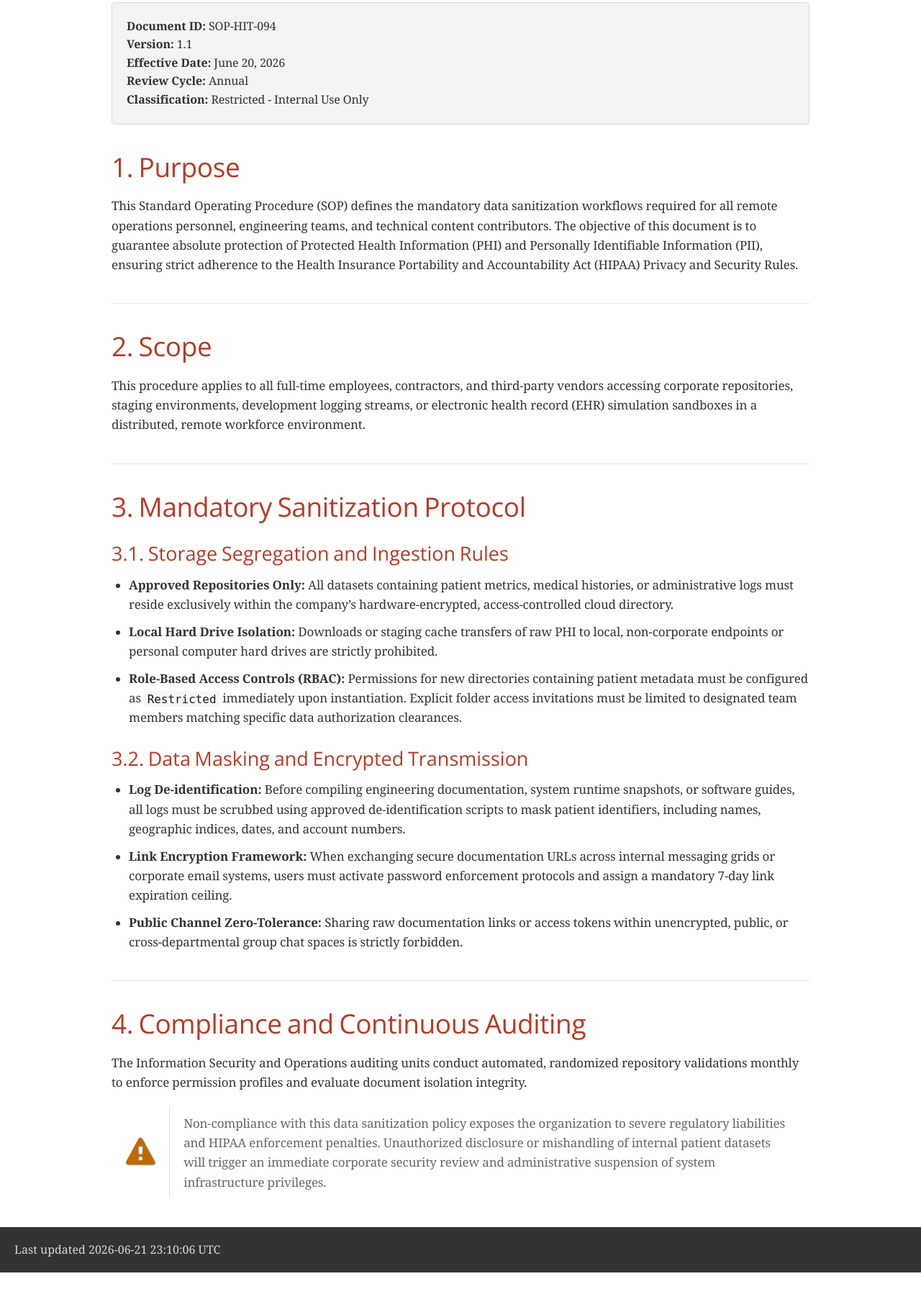
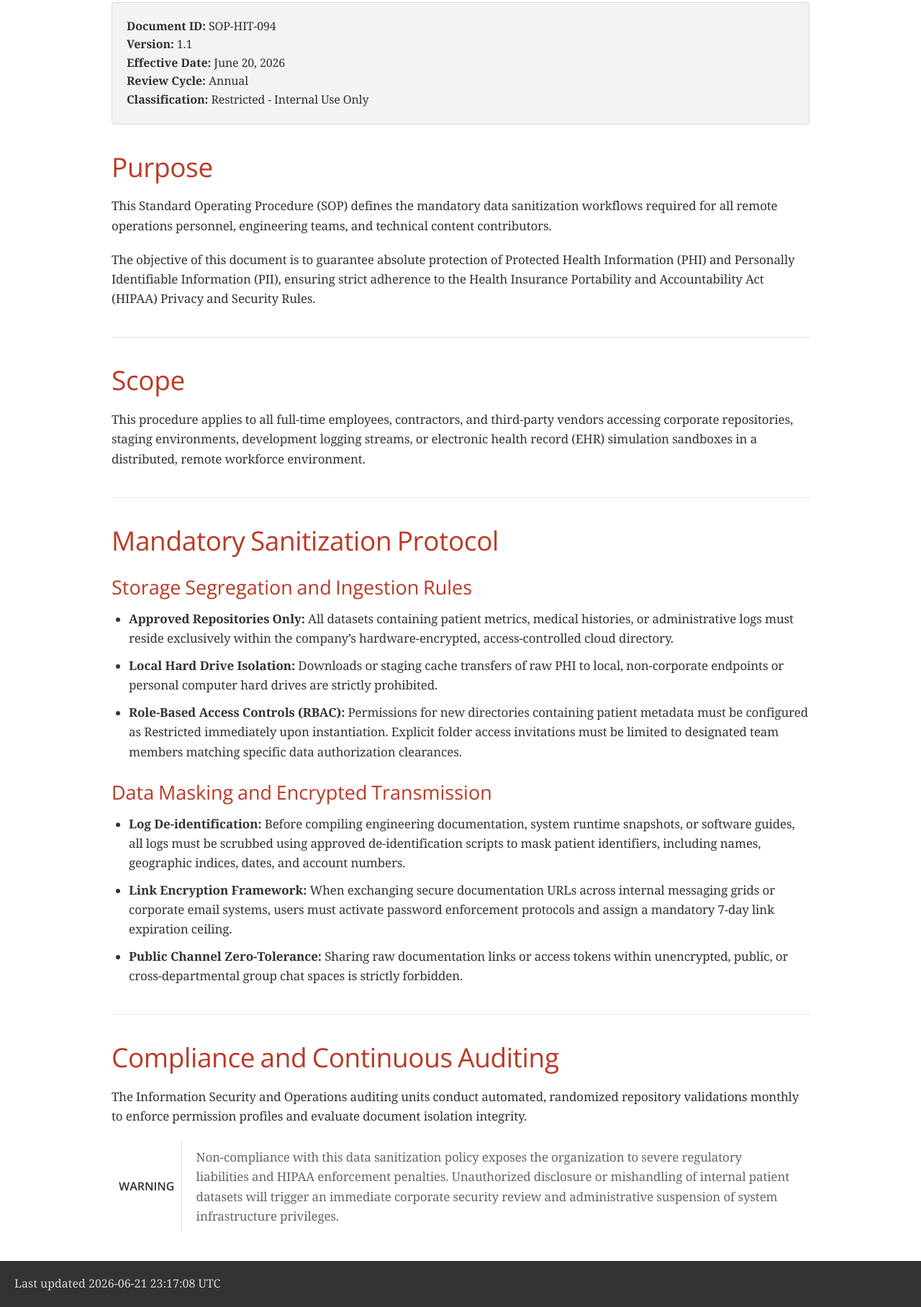
Before and after one commit to RainHajley/technical-writing-portfolio, a plain HTML site: page docs/sensitive-data-sop.html in a window 1280 px wide. Shown: the part 168-1984 px from the top of the page at 72% size. Before the commit the page ends 1936 px from the top, so only its background shows below. Drawn offline with nearby package versions, Linux system fonts and the light colour scheme; a web font is replaced by a local one.

Commit message:
Automated CI/CD: Rendered all pipeline assets to HTML

```diff
--- a/docs/sensitive-data-sop.html
+++ b/docs/sensitive-data-sop.html
@@ -433,7 +433,6 @@ body.book #toc,body.book #preamble,body.book h1.sect0,body.book .sect1>h2{page-b
 #footer-text{color:rgba(0,0,0,.6);font-size:.9em}}
 @media amzn-kf8{#header,#content,#footnotes,#footer{padding:0}}
 </style>
-<link rel="stylesheet" href="https://cdnjs.cloudflare.com/ajax/libs/font-awesome/4.7.0/css/font-awesome.min.css">
 </head>
 <body class="article">
 <div id="header">
@@ -442,7 +441,7 @@ body.book #toc,body.book #preamble,body.book h1.sect0,body.book .sect1>h2{page-b
 <div id="content">
 <div id="preamble">
 <div class="sectionbody">
-<div class="sidebarblock">
+<div class="sidebarblock sidebar">
 <div class="content">
 <div class="paragraph">
 <p><strong>Document ID:</strong> SOP-HIT-094<br>
@@ -456,15 +455,18 @@ body.book #toc,body.book #preamble,body.book h1.sect0,body.book .sect1>h2{page-b
 </div>
 </div>
 <div class="sect1">
-<h2 id="_purpose">1. Purpose</h2>
+<h2 id="_purpose">Purpose</h2>
 <div class="sectionbody">
 <div class="paragraph">
-<p>This Standard Operating Procedure (SOP) defines the mandatory data sanitization workflows required for all remote operations personnel, engineering teams, and technical content contributors. The objective of this document is to guarantee absolute protection of Protected Health Information (PHI) and Personally Identifiable Information (PII), ensuring strict adherence to the Health Insurance Portability and Accountability Act (HIPAA) Privacy and Security Rules.</p>
+<p>This Standard Operating Procedure (SOP) defines the mandatory data sanitization workflows required for all remote operations personnel, engineering teams, and technical content contributors.</p>
+</div>
+<div class="paragraph">
+<p>The objective of this document is to guarantee absolute protection of Protected Health Information (PHI) and Personally Identifiable Information (PII), ensuring strict adherence to the Health Insurance Portability and Accountability Act (HIPAA) Privacy and Security Rules.</p>
 </div>
 </div>
 </div>
 <div class="sect1">
-<h2 id="_scope">2. Scope</h2>
+<h2 id="_scope">Scope</h2>
 <div class="sectionbody">
 <div class="paragraph">
 <p>This procedure applies to all full-time employees, contractors, and third-party vendors accessing corporate repositories, staging environments, development logging streams, or electronic health record (EHR) simulation sandboxes in a distributed, remote workforce environment.</p>
@@ -472,10 +474,10 @@ body.book #toc,body.book #preamble,body.book h1.sect0,body.book .sect1>h2{page-b
 </div>
 </div>
 <div class="sect1">
-<h2 id="_mandatory_sanitization_protocol">3. Mandatory Sanitization Protocol</h2>
+<h2 id="_mandatory_sanitization_protocol">Mandatory Sanitization Protocol</h2>
 <div class="sectionbody">
 <div class="sect2">
-<h3 id="_storage_segregation_and_ingestion_rules">3.1. Storage Segregation and Ingestion Rules</h3>
+<h3 id="_storage_segregation_and_ingestion_rules">Storage Segregation and Ingestion Rules</h3>
 <div class="ulist">
 <ul>
 <li>
@@ -485,13 +487,13 @@ body.book #toc,body.book #preamble,body.book h1.sect0,body.book .sect1>h2{page-b
 <p><strong>Local Hard Drive Isolation:</strong> Downloads or staging cache transfers of raw PHI to local, non-corporate endpoints or personal computer hard drives are strictly prohibited.</p>
 </li>
 <li>
-<p><strong>Role-Based Access Controls (RBAC):</strong> Permissions for new directories containing patient metadata must be configured as <code>Restricted</code> immediately upon instantiation. Explicit folder access invitations must be limited to designated team members matching specific data authorization clearances.</p>
+<p><strong>Role-Based Access Controls (RBAC):</strong> Permissions for new directories containing patient metadata must be configured as Restricted immediately upon instantiation. Explicit folder access invitations must be limited to designated team members matching specific data authorization clearances.</p>
 </li>
 </ul>
 </div>
 </div>
 <div class="sect2">
-<h3 id="_data_masking_and_encrypted_transmission">3.2. Data Masking and Encrypted Transmission</h3>
+<h3 id="_data_masking_and_encrypted_transmission">Data Masking and Encrypted Transmission</h3>
 <div class="ulist">
 <ul>
 <li>
@@ -509,7 +511,7 @@ body.book #toc,body.book #preamble,body.book h1.sect0,body.book .sect1>h2{page-b
 </div>
 </div>
 <div class="sect1">
-<h2 id="_compliance_and_continuous_auditing">4. Compliance and Continuous Auditing</h2>
+<h2 id="_compliance_and_continuous_auditing">Compliance and Continuous Auditing</h2>
 <div class="sectionbody">
 <div class="paragraph">
 <p>The Information Security and Operations auditing units conduct automated, randomized repository validations monthly to enforce permission profiles and evaluate document isolation integrity.</p>
@@ -518,10 +520,12 @@ body.book #toc,body.book #preamble,body.book h1.sect0,body.book .sect1>h2{page-b
 <table>
 <tr>
 <td class="icon">
-<i class="fa icon-warning" title="Warning"></i>
+<div class="title">Warning</div>
 </td>
 <td class="content">
-Non-compliance with this data sanitization policy exposes the organization to severe regulatory liabilities and HIPAA enforcement penalties. Unauthorized disclosure or mishandling of internal patient datasets will trigger an immediate corporate security review and administrative suspension of system infrastructure privileges.
+<div class="paragraph">
+<p>Non-compliance with this data sanitization policy exposes the organization to severe regulatory liabilities and HIPAA enforcement penalties. Unauthorized disclosure or mishandling of internal patient datasets will trigger an immediate corporate security review and administrative suspension of system infrastructure privileges.</p>
+</div>
 </td>
 </tr>
 </table>
@@ -531,7 +535,7 @@ Non-compliance with this data sanitization policy exposes the organization to se
 </div>
 <div id="footer">
 <div id="footer-text">
-Last updated 2026-06-21 23:10:06 UTC
+Last updated 2026-06-21 23:17:08 UTC
 </div>
 </div>
 </body>
```
